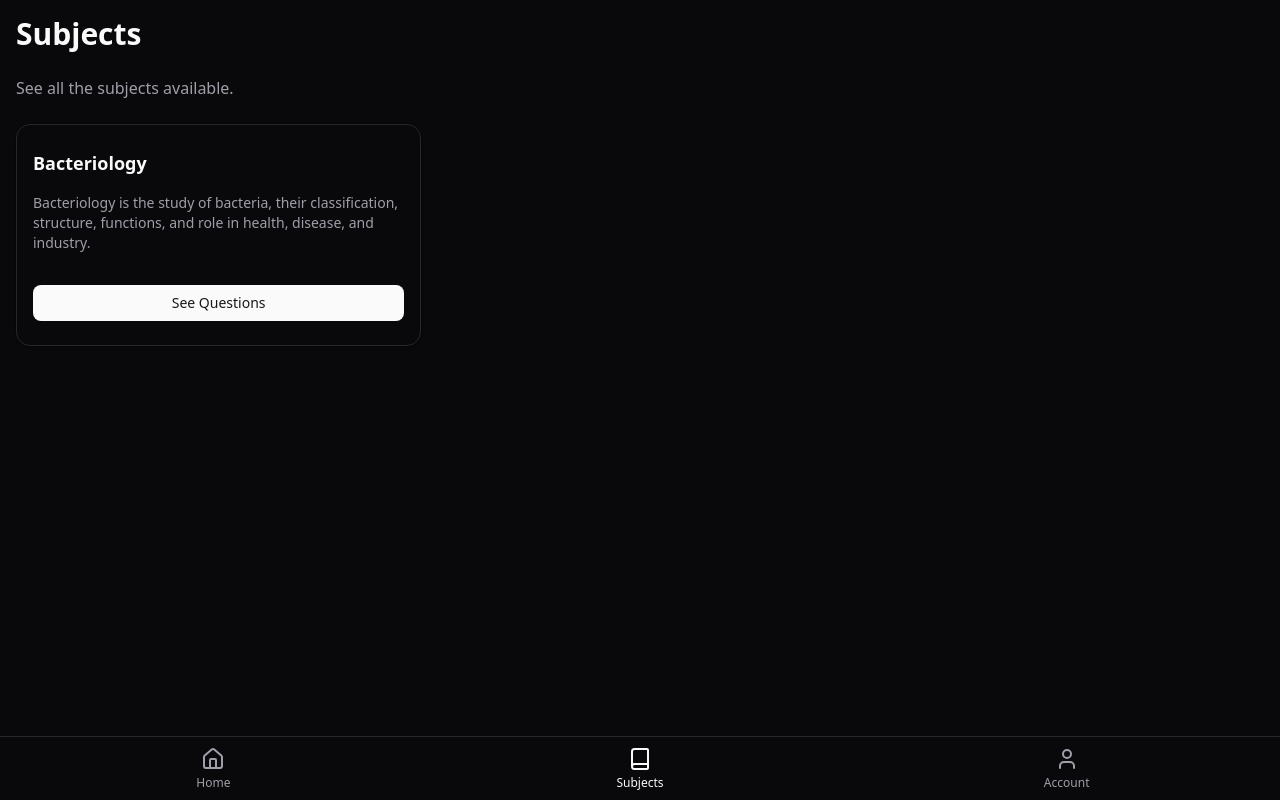
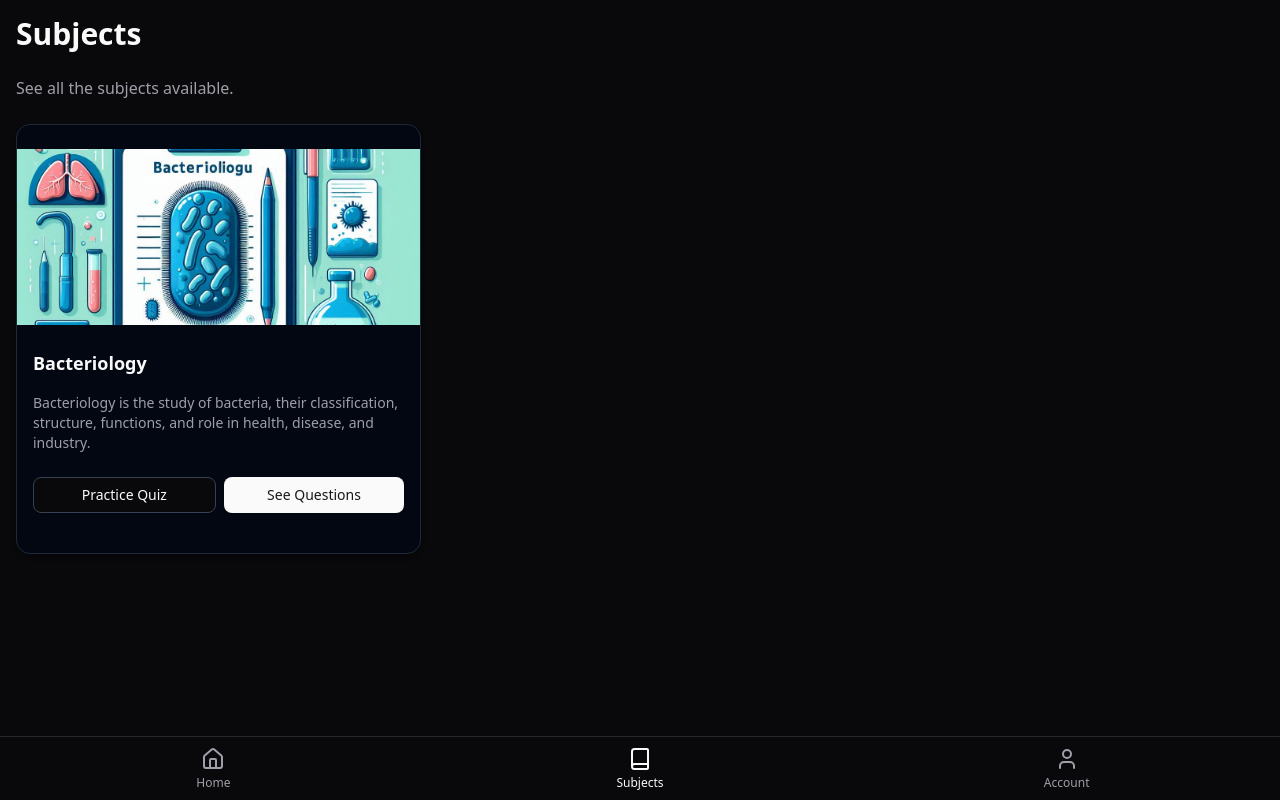
Before and after one commit to rabeeh-ta/quiz-app, a Next.js app: page /subject in a window 1280 px wide. Built offline with nearby package versions, Linux system fonts and the light colour scheme; no server answers; sample sign-in values are in the browser's storage.

Commit message:
coruse card is butiful now

```diff
--- /dev/null
+++ b/app/components/compact-course-card.jsx
@@ -0,0 +1,40 @@
+"use client"
+
+import { Button } from "@/components/ui/button"
+import { Card, CardContent } from "@/components/ui/card"
+import Image from "next/image"
+
+export default function CompactCourseCard({
+    imageUrl = "",
+    title = "",
+    onPractice = () => { },
+}) {
+    return (
+        <Card className="w-full overflow-hidden shadow-sm py-0 bg-white dark:bg-gray-950 dark:border-gray-800">
+            <CardContent className="p-2 flex items-center justify-between">
+                <div className="flex items-center gap-3 flex-1">
+                    <div className="relative h-12 w-12 overflow-hidden rounded-md flex-shrink-0">
+                        <Image
+                            src={imageUrl}
+                            alt={title}
+                            fill
+                            className="object-cover"
+                            priority
+                        />
+                    </div>
+
+                    <h3 className="text-sm font-medium line-clamp-1 flex-1">{title}</h3>
+                </div>
+
+                <Button
+                    variant="default"
+                    size="sm"
+                    onClick={onPractice}
+                    className="ml-2 flex-shrink-0"
+                >
+                    Practice
+                </Button>
+            </CardContent>
+        </Card>
+    )
+}
--- a/app/components/course-card.jsx
+++ b/app/components/course-card.jsx
@@ -1,25 +1,44 @@
+"use client"
+
 import { Button } from "@/components/ui/button"
 import { Card, CardContent, CardFooter, CardHeader } from "@/components/ui/card"
-import Link from "next/link"
+import Image from "next/image"
 
 export default function CourseCard({
-    title = "Card Title",
-    description = "Card Description",
-    imageUrl = "/placeholder.svg?height=200&width=200",
-    linkUrl = "#",
-    linkText = "Start Quiz",
+    imageUrl = "",
+    title = "",
+    description = "",
+    primaryActionText = "",
+    secondaryActionText = "",
+    onPrimaryAction = () => { },
+    onSecondaryAction = () => { },
 }) {
     return (
-        <Card className="w-full overflow-hidden gap-4">
-            <CardHeader className="px-4">
-                <h3 className="font-semibold text-lg line-clamp-1">{title}</h3>
+        <Card className="w-full max-w-md overflow-hidden shadow-md gap-2 bg-white dark:bg-gray-950 dark:border-gray-800">
+            <div className="relative h-44 w-full overflow-hidden">
+                <Image
+                    src={imageUrl}
+                    alt={title}
+                    fill
+                    className="object-cover transition-transform hover:scale-105"
+                    priority
+                />
+            </div>
+
+            <CardHeader className="p-4 pb-2">
+                <h3 className="text-lg font-semibold line-clamp-2">{title}</h3>
             </CardHeader>
+
             <CardContent className="p-4 pt-0">
                 <p className="text-sm text-muted-foreground line-clamp-3">{description}</p>
             </CardContent>
-            <CardFooter className="px-4 pt-0">
-                <Button asChild className="w-full">
-                    <Link href={linkUrl}>{linkText}</Link>
+
+            <CardFooter className="flex gap-2 p-4 pt-0">
+                <Button variant="outline" className="flex-1 dark:border-gray-700 dark:hover:bg-gray-800" onClick={onSecondaryAction}>
+                    {secondaryActionText}
+                </Button>
+                <Button variant="default" className="flex-1" onClick={onPrimaryAction}>
+                    {primaryActionText}
                 </Button>
             </CardFooter>
         </Card>
--- a/app/components/question-card.jsx
+++ b/app/components/question-card.jsx
@@ -15,7 +15,7 @@ export default function QuestionCard({
   const accuracy = attempts > 0 ? Math.round((correctAttempts / attempts) * 100) : 0
 
   return (
-    <Card className="w-full max-w-lg" key={questionId}>
+    <Card className="w-full max-w-lg py-4 gap-4" key={questionId}>
       <CardHeader>
         <CardTitle className="text-xl font-bold">{question}</CardTitle>
       </CardHeader>
--- a/app/page.jsx
+++ b/app/page.jsx
@@ -2,14 +2,19 @@
 import CourseCard from "./components/course-card";
 import AuthMiddleware from "./utils/authMiddleware";
 import { useUser } from '@/app/context/UserContext';
+import CompactCourseCard from "./components/compact-course-card";
+import { useRouter } from "next/navigation";
 
 export default function Home() {
   const { user } = useUser();
+  const router = useRouter();
 
   return (
     <AuthMiddleware>
-      <div className="grid grid-cols-1 sm:grid-cols-2 md:grid-cols-3 lg:grid-cols-4 gap-6">
-        <CourseCard title="Bacteriology" description="Learn the fundamentals of Bacteriology" linkUrl="/quiz/bacteriology" linkText="Start Quiz" />
+      <div className="grid grid-cols-1 sm:grid-cols-2 md:grid-cols-3 lg:grid-cols-4 gap-6 pt-8">
+        <CompactCourseCard title="Bacteriology" imageUrl="/course-images/bacteriology.jpeg" onPractice={() => {
+          router.push('/quiz/bacteriology');
+        }} />
       </div>
     </AuthMiddleware>
   );
--- a/app/subject/[slug]/page.jsx
+++ b/app/subject/[slug]/page.jsx
@@ -41,9 +41,9 @@ export default function SubjectPage() {
                 <h1 className="text-3xl font-bold mb-6">Subject: {slug}</h1>
 
                 {Object.keys(questions).length > 0 ? (
-                    <div className="space-y-4">
+                    <div className="space-y-8">
                         {Object.entries(questions).map(([id, data]) =>
-                            (<QuestionCard question={data.question} questionId={id} answer={data.answer} description={data.description} />)
+                            (<QuestionCard question={data.question} questionId={id} answer={data.answer} description={data.explanation} />)
                         )}
                     </div>
                 ) : (
--- a/app/subject/page.jsx
+++ b/app/subject/page.jsx
@@ -1,8 +1,10 @@
 'use client';
 import CourseCard from '../components/course-card';
 import AuthMiddleware from '@/app/utils/authMiddleware';
+import { useRouter } from 'next/navigation';
 
 export default function ExplorePage() {
+    const router = useRouter();
     return (
         <AuthMiddleware>
             <div className="container">
@@ -12,7 +14,13 @@ export default function ExplorePage() {
                 </p>
 
                 <div className="grid gap-4 md:grid-cols-2 lg:grid-cols-3">
-                    <CourseCard title="Bacteriology" description="Bacteriology is the study of bacteria, their classification, structure, functions, and role in health, disease, and industry." linkUrl="/subject/bacteriology" linkText="See Questions" />
+                    <CourseCard title="Bacteriology" description="Bacteriology is the study of bacteria, their classification, structure, functions, and role in health, disease, and industry." primaryActionText="See Questions" secondaryActionText="Practice Quiz" imageUrl="/course-images/bacteriology.jpeg" onPrimaryAction={() => {
+                        router.push('/subject/bacteriology');
+                    }}
+                        onSecondaryAction={() => {
+                            router.push('/quiz/bacteriology');
+                        }}
+                    />
                 </div>
             </div>
         </AuthMiddleware>
```
Also changed, not shown: public/course-images/bacteriology.jpeg (added).
